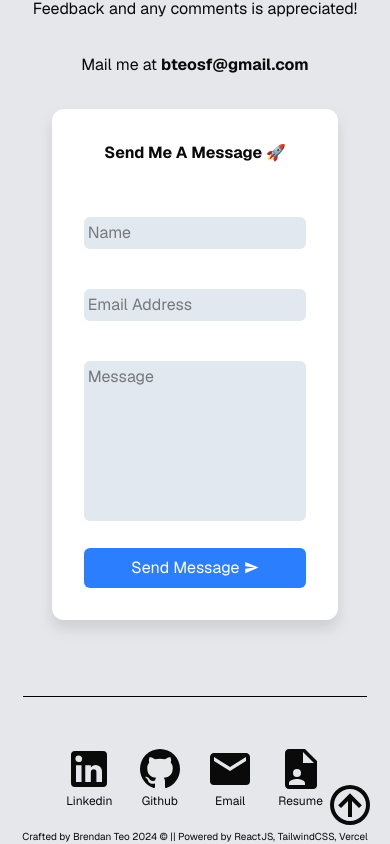
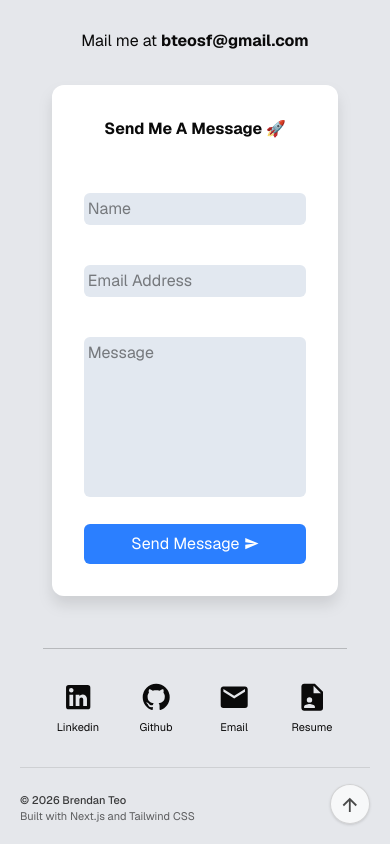
Before and after one commit to breteo/my-portfolio, a Next.js app: page / in a window 390 px wide. Shown: the part 3271-4115 px from the top of the page. Built offline with nearby package versions, Linux system fonts and the light colour scheme.

Commit message:
Polish mobile footer

```diff
--- a/components/Contact/Contact.tsx
+++ b/components/Contact/Contact.tsx
@@ -16,7 +16,7 @@ const handleGmail = () => {
 
 export default function Contact() {
   return (
-    <div className="min-h-full flex flex-col mx-auto gap-[44px] bg-gray-200">
+    <div className="min-h-full flex flex-col mx-auto gap-[20px] bg-gray-200 sm:gap-[44px]">
       <h1 className="text-center font-bold text-[30px]/[36px] p-[44px]">Lets Chat!</h1>
       <div className="container block lg:flex flex-row justify-between gap-[32px] mx-auto text-center lg:text-left text-[16px]/[24px] sm:text-[20px]/[28px] md:text-[16px]/[24px] xl:text-[20px]/[28px] 2xl:text-[24px]/[32px]">
         <div id="left-half" className="flex flex-col gap-[32px] xl:gap-[44px] flex-1">
@@ -94,39 +94,39 @@ export default function Contact() {
           </div>
         </div>
       </div>
-      <div className="container mx-auto flex-1 ">
-        <hr className="border-black pb-[28px]" />
-        <div className="flex flex-row justify-evenly items-center text-center p-[20px] text-[12px]/[16px] sm:text-[16px]/[24px]">
+      <div className="container mx-auto flex-1 px-[20px] sm:px-0">
+        <hr className="border-black/20" />
+        <div className="grid grid-cols-4 items-start gap-[8px] py-[24px] text-center text-[11px]/[16px] sm:flex sm:flex-row sm:justify-evenly sm:py-[28px] sm:text-[16px]/[24px]">
           <a
             href="https://www.linkedin.com/in/breteo/"
             target="_blank"
-            className="flex flex-col items-center"
+            className="flex flex-col items-center gap-[6px] rounded-[10px] py-[8px] transition-colors hover:bg-black/5"
           >
-            <Icon path={mdiLinkedin} size={2} />
+            <Icon path={mdiLinkedin} size={1.35} />
             <p>Linkedin</p>
           </a>
           <a
             href="https://github.com/breteo"
             target="_blank"
-            className="flex flex-col items-center"
+            className="flex flex-col items-center gap-[6px] rounded-[10px] py-[8px] transition-colors hover:bg-black/5"
           >
-            <Icon path={mdiGithub} size={2} />
+            <Icon path={mdiGithub} size={1.35} />
             <p>Github</p>
           </a>
           <a
             href="mailto:bteosf@gmail.com"
             onClick={handleGmail}
-            className="flex flex-col items-center"
+            className="flex flex-col items-center gap-[6px] rounded-[10px] py-[8px] transition-colors hover:bg-black/5"
           >
-            <Icon path={mdiEmail} size={2} />
+            <Icon path={mdiEmail} size={1.35} />
             <p>Email</p>
           </a>
           <a
             href="/Brendan_Teo.pdf"
             download="Brendan_Teo.pdf"
-            className="flex flex-col items-center"
+            className="flex flex-col items-center gap-[6px] rounded-[10px] py-[8px] transition-colors hover:bg-black/5"
           >
-            <Icon path={mdiFileAccount} size={2} />
+            <Icon path={mdiFileAccount} size={1.35} />
             <p>Resume</p>
           </a>
         </div>
--- a/components/Footer/Footer.jsx
+++ b/components/Footer/Footer.jsx
@@ -1,34 +1,29 @@
 "use client";
 
 import Icon from "@mdi/react";
-import { mdiArrowUpCircleOutline } from "@mdi/js";
+import { mdiArrowUp } from "@mdi/js";
 
 export default function Footer() {
   const scrollToTop = () => {
-    window.scrollTo({
-      top: 0,
-      behavior: "smooth", // Smooth scrolling animation
-    });
+    window.scrollTo({ top: 0, behavior: "smooth" });
   };
 
   return (
-    <>
-      <div className="relative">
+    <footer className="bg-gray-200 px-[20px] pb-[calc(20px+env(safe-area-inset-bottom))] sm:px-[32px] sm:pb-[24px]">
+      <div className="mx-auto flex max-w-6xl items-end justify-between gap-[16px] border-t border-black/10 pt-[16px]">
+        <div className="min-w-0 text-[11px]/[16px] text-black/60 sm:text-[12px]/[18px]">
+          <p className="font-medium text-black/75">© 2026 Brendan Teo</p>
+          <p>Built with Next.js and Tailwind CSS</p>
+        </div>
         <button
-          className="absolute bottom-0 right-0 w-16 animate-fadeIn"
+          type="button"
+          aria-label="Back to top"
+          className="flex size-[40px] shrink-0 items-center justify-center rounded-full border border-black/15 bg-white/70 text-black/70 shadow-sm transition hover:-translate-y-0.5 hover:bg-white hover:text-black"
           onClick={scrollToTop}
         >
-          <Icon path={mdiArrowUpCircleOutline} size={2} />
+          <Icon path={mdiArrowUp} size={0.9} />
         </button>
       </div>
-      <footer>
-        <div className="w-full mx-auto flex justify-center bg-gray-200">
-          <p className="text-[10px] sm:text-[12px]/[16px]">
-            Crafted by Brendan Teo 2024 © || Powered by ReactJS, TailwindCSS,
-            Vercel
-          </p>
-        </div>
-      </footer>
-    </>
+    </footer>
   );
 }
```
